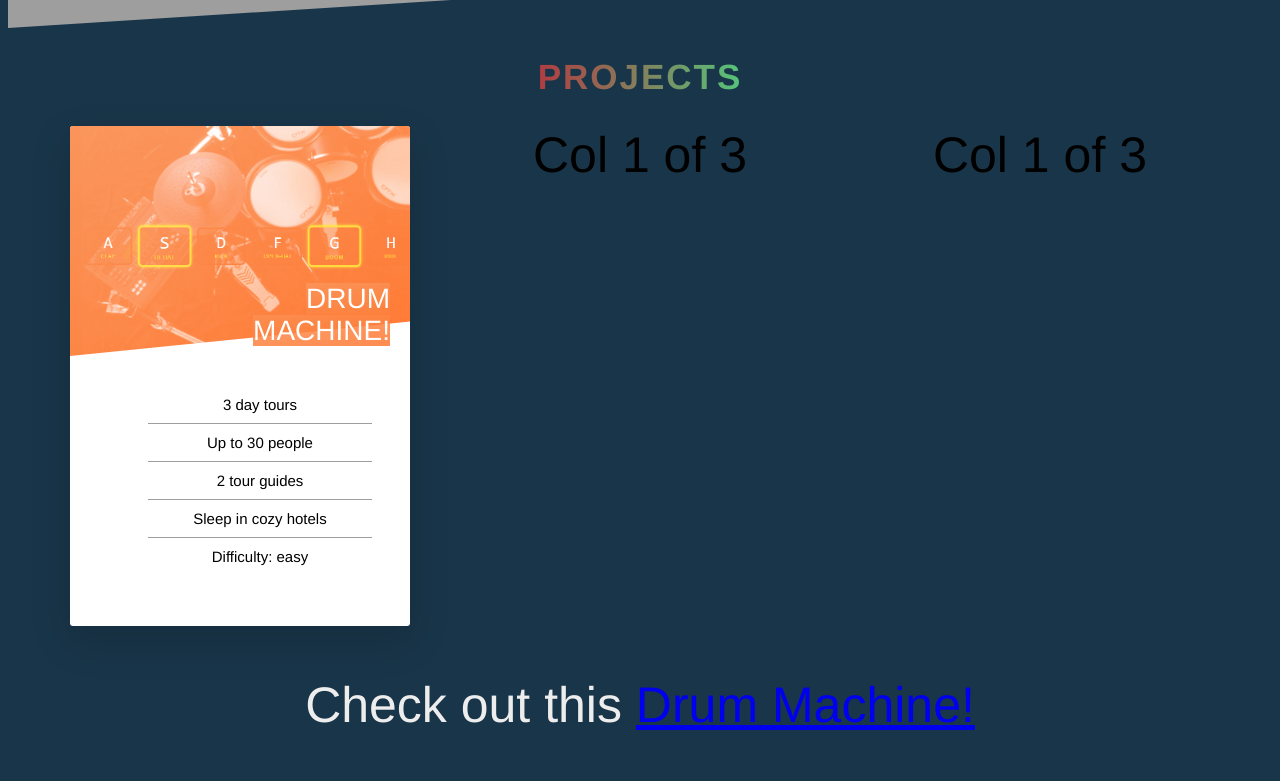
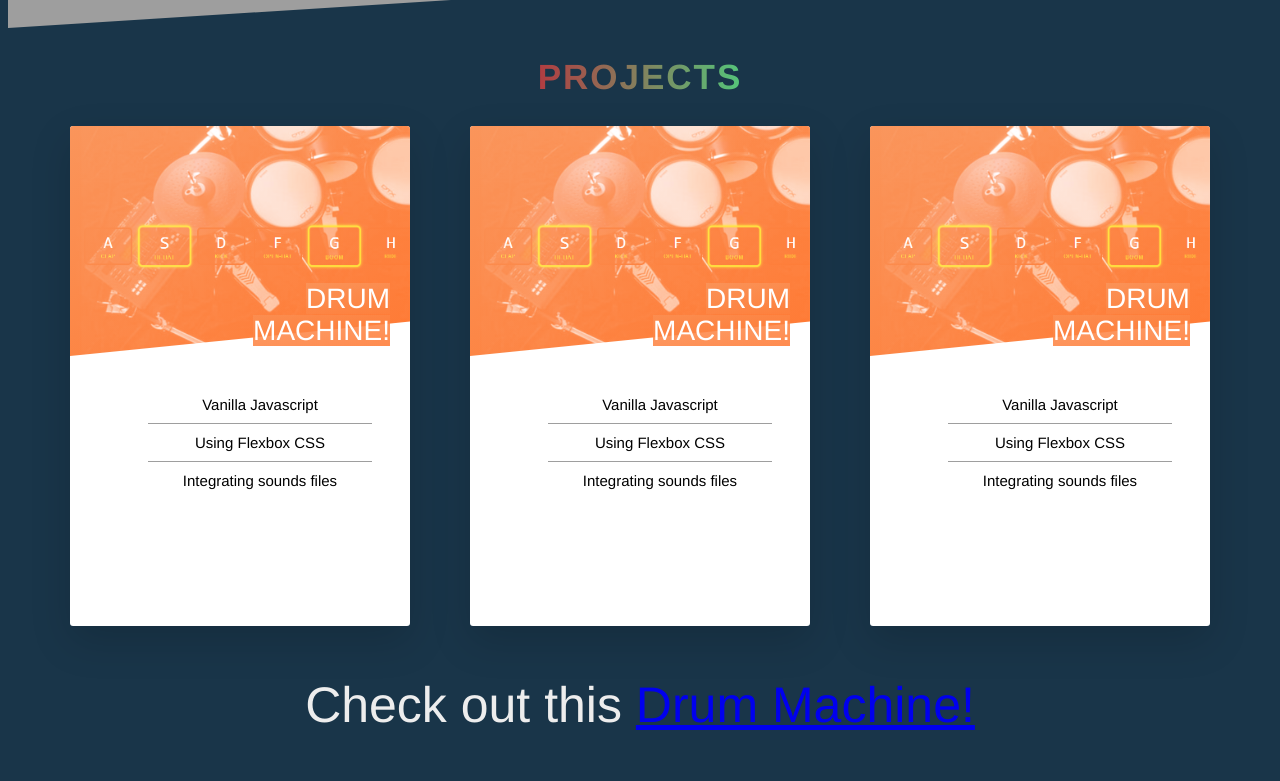
Before and after one commit to CosmonautJones/javascript-challenges, a plain HTML site: page index.html in a window 1280 px wide. Shown: the part 740-1521 px from the top of the page. Drawn offline with Linux system fonts and the light colour scheme; grey boxes are pictures that could not be loaded.

Commit message:
3 cards for projects, will implement tomorrow

```diff
--- a/index.html
+++ b/index.html
@@ -47,11 +47,9 @@
                       </h4>
                       <div class="card__details">
                           <ul>
-                              <li>3 day tours</li>
-                              <li>Up to 30 people</li>
-                              <li>2 tour guides</li>
-                              <li>Sleep in cozy hotels</li>
-                              <li>Difficulty: easy</li>
+                              <li>Vanilla Javascript</li>
+                              <li>Using Flexbox CSS</li>
+                              <li>Integrating sounds files</li>
                           </ul>
                       </div>
                   </div>
@@ -61,10 +59,52 @@
               </div>
           </div>
           <div class="col-1-of-3">
-              Col 1 of 3
+              <div class="card">
+                  <div class="card__side card__side--front">
+                      <div class="card__picture card__picture--1">
+                          &nbsp;
+                      </div>
+                      <h4 class="card__heading">
+                          <span class="card__heading-span--1">
+                              Drum </br> Machine!
+                          </span>
+                      </h4>
+                      <div class="card__details">
+                          <ul>
+                              <li>Vanilla Javascript</li>
+                              <li>Using Flexbox CSS</li>
+                              <li>Integrating sounds files</li>
+                          </ul>
+                      </div>
+                  </div>
+                  <div class="card__side card__side--back card__side--back-1">
+                      Back
+                  </div>
+              </div>
           </div>
           <div class="col-1-of-3">
-              Col 1 of 3
+              <div class="card">
+                  <div class="card__side card__side--front">
+                      <div class="card__picture card__picture--1">
+                          &nbsp;
+                      </div>
+                      <h4 class="card__heading">
+                          <span class="card__heading-span--1">
+                              Drum </br> Machine!
+                          </span>
+                      </h4>
+                      <div class="card__details">
+                          <ul>
+                              <li>Vanilla Javascript</li>
+                              <li>Using Flexbox CSS</li>
+                              <li>Integrating sounds files</li>
+                          </ul>
+                      </div>
+                  </div>
+                  <div class="card__side card__side--back card__side--back-1">
+                      Back
+                  </div>
+              </div>
           </div>
       </div>
   </section>
```
